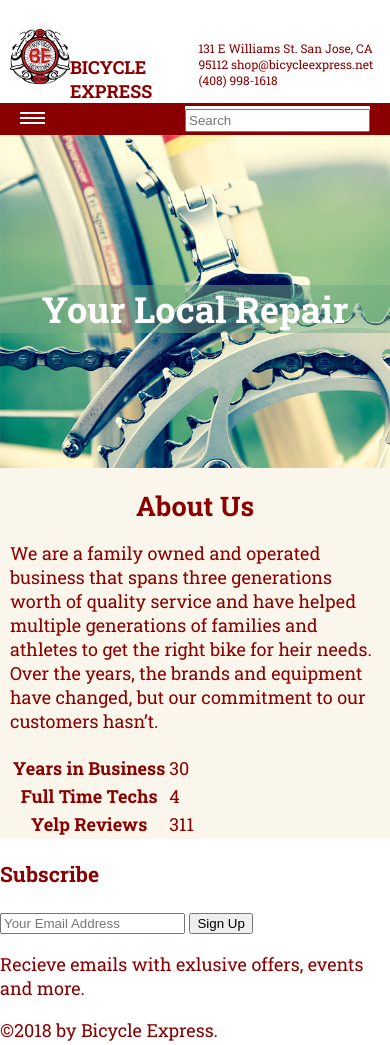
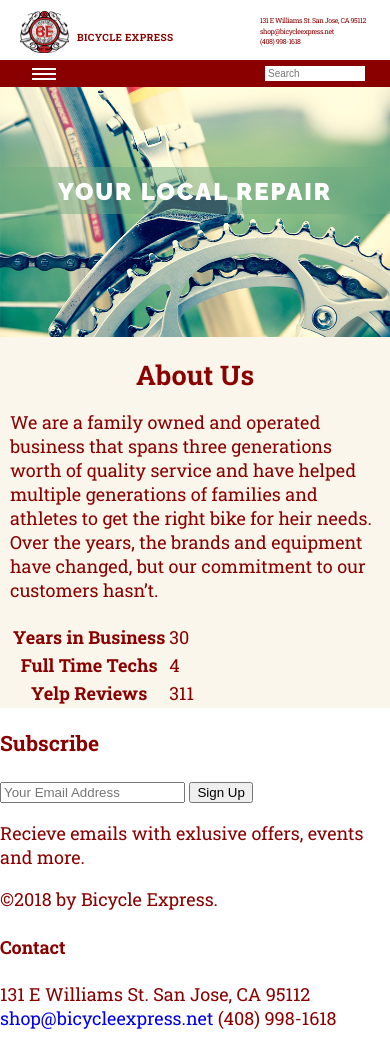
Before and after one commit to sne-syn/Bicycle-express, a website: page source/index.html in a window 390 px wide. Shown: the top 1045 px of the page. Drawn offline with Linux system fonts and the light colour scheme.

Commit message:
Scale mobile prototype of index

```diff
--- a/source/index.html
+++ b/source/index.html
@@ -15,7 +15,7 @@
   <header class="header">
     <div class="header__container">
       <div class="header__logo-link">
-        <img class="header__logo-image" src="img/logo-mobile.jpg" width="60" height="55"
+        <img class="header__logo-image" src="img/logo-mobile.jpg" width="49" height="42"
           alt="Bicycle Express local repair shop">
 
         <p class="header__logoname">Bicycle Express</p>
--- a/source/sass/components/_heading.scss
+++ b/source/sass/components/_heading.scss
@@ -1,6 +1,6 @@
 .heading {
-  padding-top: 150px;
-  min-height: 333px;
+  padding-top: 80px;
+  min-height: 250px;
   background-image: url("../img/heading-photo.jpg");
   background-repeat: no-repeat;
   background-size: cover;
@@ -9,12 +9,18 @@
 
 .heading__text {
   margin: 0;
-
+  padding-top: 10px;
+  padding-bottom: 8px;
   color: $color-white;
   text-align: center;
+  font-family: $header-font-family;
+  font-weight: 900;
+  font-size: 24px;
+  text-transform: uppercase;
+  letter-spacing: 2px;
   background-color: rgba(112, 171, 129, 0.5);
 }
 
 .heading__text--hidden {
-display: none;
+  display: none;
 }
--- a/source/sass/components/_main-nav.scss
+++ b/source/sass/components/_main-nav.scss
@@ -1,17 +1,15 @@
 .main-nav {
   position: relative;
   width: auto;
-  padding-top: 3px;
-  padding-bottom: 3px;
   background-color: $color-primary;
 }
 
 .main-nav__toggle {
   position: relative;
-  left: 20px;
+  left: 32px;
   display: block;
-  width: 25px;
-  height: 25px;
+  width: 24px;
+  height: 27px;
   background-color: transparent;
   cursor: pointer;
   border: none;
@@ -20,9 +18,9 @@
 .main-nav--closed .main-nav__toggle::before {
   content: "";
   position: absolute;
-  top: 5px;
+  top: 8px;
   left: 0;
-  width: 25px;
+  width: 24px;
   height: 2px;
   background-color: $color-white;
   box-shadow: 0 5px 0 0 $color-white, 0 10px 0 0 $color-white;
--- a/source/sass/components/_search-form.scss
+++ b/source/sass/components/_search-form.scss
@@ -1,19 +1,27 @@
 .search-form {
   position: absolute;
-  top: 2px;
-  right: 20px;
-  height: 20px;
+  top: 6px;
+  right: 25px;
+  height: 15px;
+  width: 100px;
   background-color: $color-white;
 }
 
 .search-form__input {
-  padding-top: 2px;
-  padding-bottom: 2px;
+  box-sizing: border-box;
+  position: absolute;
+  height: 15px;
+  width: 100px;
+  padding: 0;
+  padding-left: 3px;
+  padding-right: 3px;
+  font-size: 10px;
   color: $color-textholder;
+  border: 0;
 }
 
-.search-form__btn {
-  position: absolute;
-  top: 0;
-  right: 0;
-}
+// .search-form__btn {
+//   position: absolute;
+//   top: 0;
+//   right: 0;
+// }
--- a/source/sass/layout/_header.scss
+++ b/source/sass/layout/_header.scss
@@ -1,15 +1,17 @@
 .header {
   width: auto;
+  margin: 0;
+  padding: 0;
   background-color: $color-white;
-  border-bottom: 1px solid $color-primary;
 }
 
 .header__container {
   display: flex;
   justify-content: space-between;
-  margin-left: 10px;
-  margin-right: 10px;
-  margin-top: 10px;
+  margin-left: 20px;
+  margin-right: 7px;
+  padding-top: 9px;
+  padding-bottom: 5px;
 }
 
 .header__logo-link {
@@ -18,17 +20,19 @@
 }
 
 .header__logoname {
-  margin: 0;
-  padding: 0;
-  padding-top: 45px;
+  padding-left: 8px;
+  padding-top: 12px;
+  font-size: 10px;
   font-weight: bold;
   text-transform: uppercase;
+  letter-spacing: 0.4px;
 }
 
 .header__adress {
-  width: 215px;
-  padding-top: 18px;
-  font-size: 12px;
+  width: 123px;
+  font-size: 7px;
+  line-height: 1.5;
+  letter-spacing: -0.4px;
   font-style: normal;
   text-align: left;
 }
```
Also changed, not shown: source/css/style.css, 1 other file.
